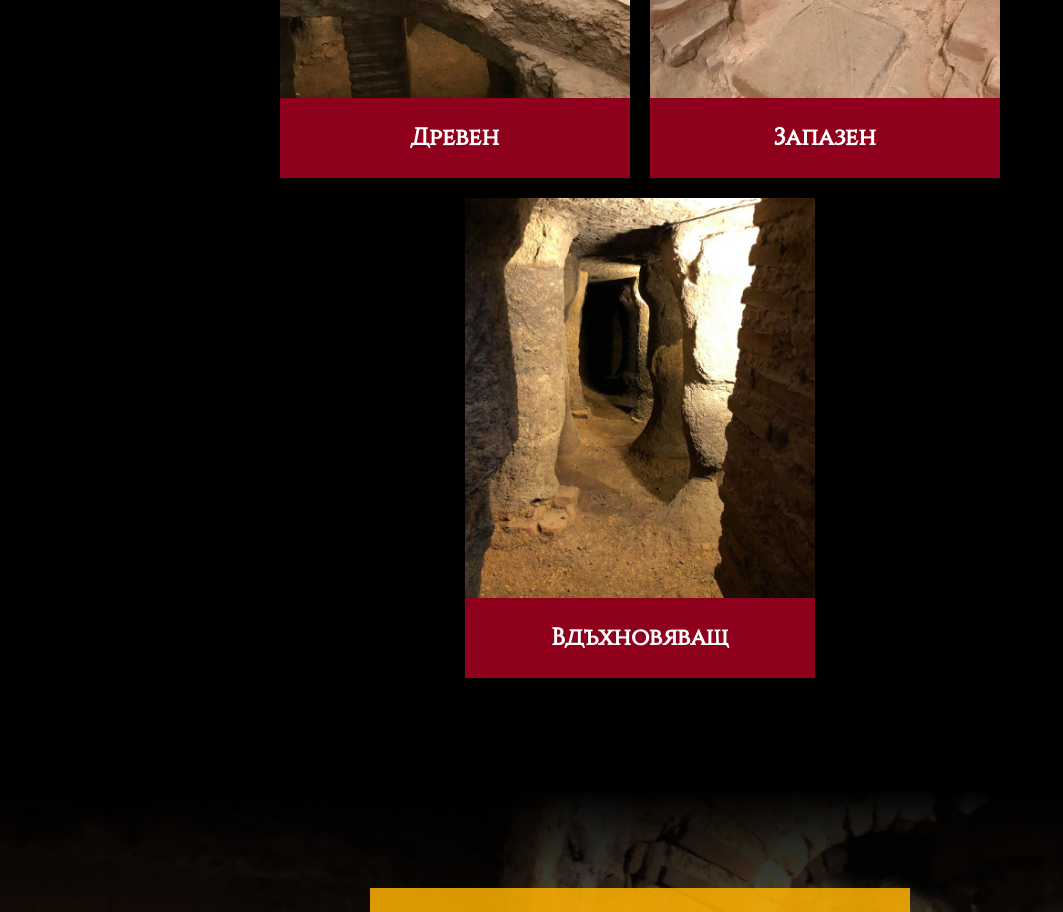
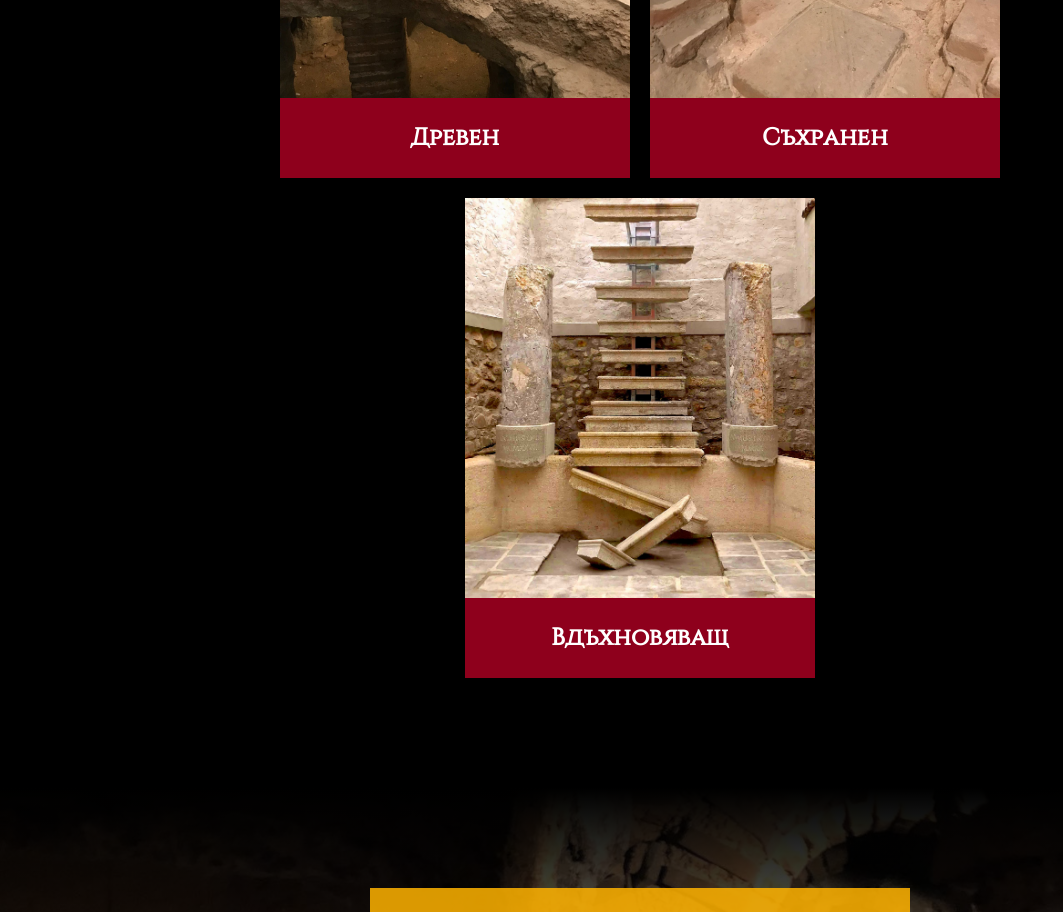
Before and after one commit to WebAppBG/VillaFlavia, a website: page index.html in a window 1280 px wide. Shown: the part 2900-3812 px from the top of the page, without its empty margins (0-1063 px from the left). Drawn offline with Linux system fonts and the light colour scheme.

Commit message:
change banner 3 last image

```diff
--- a/index.html
+++ b/index.html
@@ -70,12 +70,12 @@
                     <img src="img/destination6.jpg" alt="" class="fitBg">
                 </div>
                 <div class="content">
-                    <h2>Запазен</h2>
+                    <h2>Съхранен</h2>
                 </div>
             </div>
             <div class="box">
                 <div class="imgBx">
-                    <img src="img/destination2.jpg" alt="" class="fitBg">
+                    <img src="img/destination4.jpg" alt="" class="fitBg">
                 </div>
                 <div class="content">
                     <h2>Вдъхновяващ</h2>
```
Also changed, not shown: img/destination4.jpg (added).
